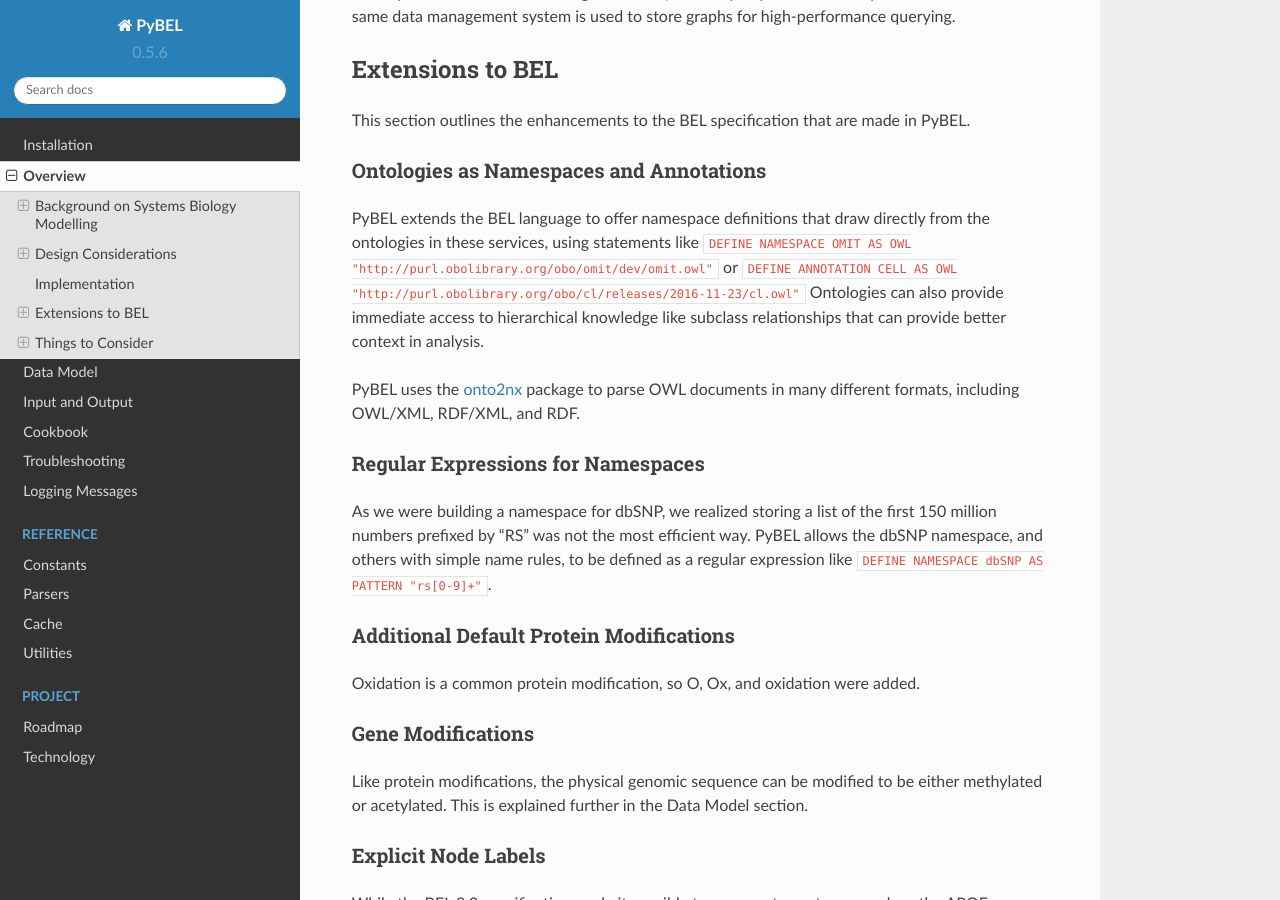
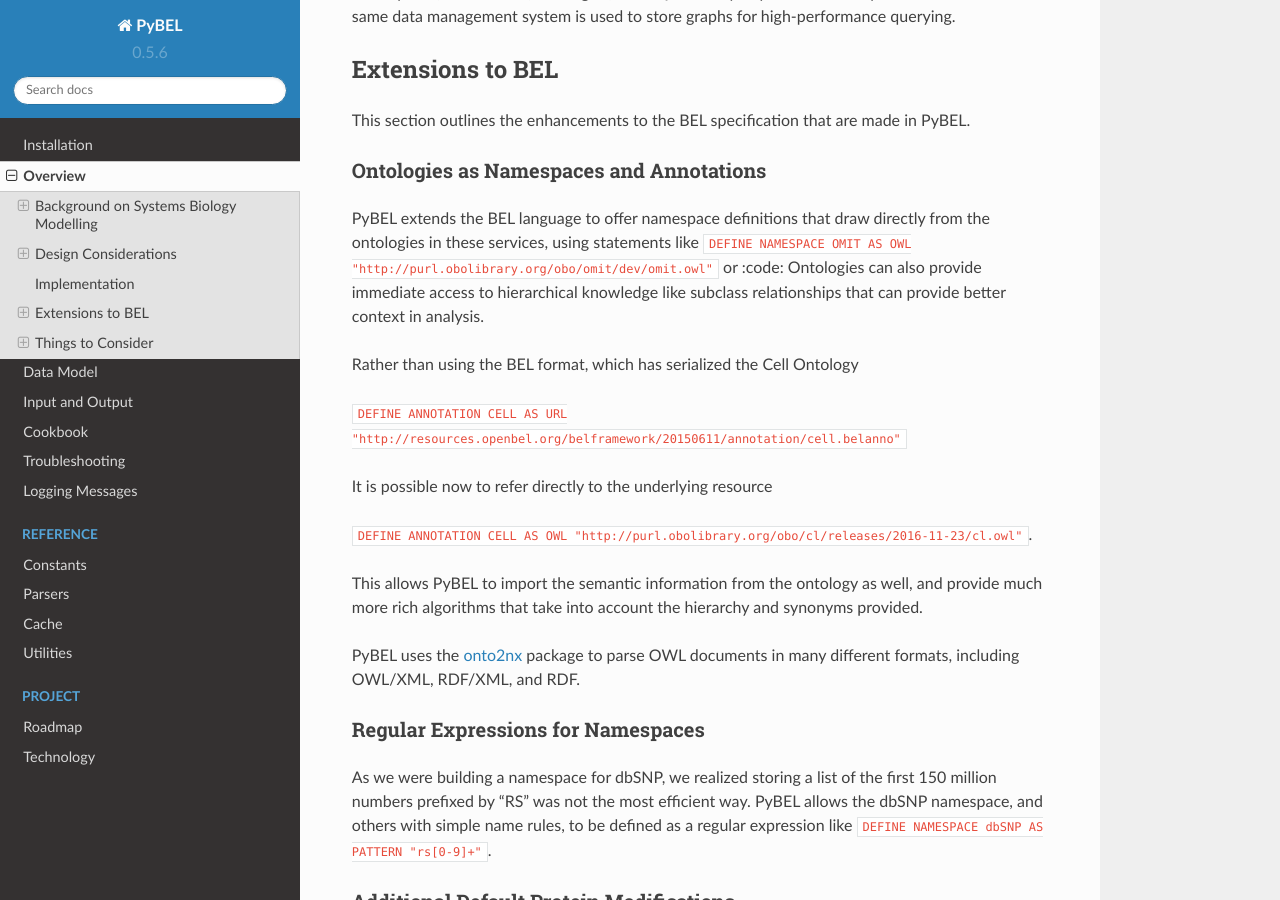
Before and after one commit to pybel/pybel, a Sphinx documentation site: the page built from docs/source/overview.rst, in a window 1280 px wide and 900 px high, scrolled down 1800 px. Built offline with Sphinx 7.4.7 and the Read the Docs theme 2.0.0, drawn with Linux system fonts in a browser that asks for light colours.

Commit message:
Update docs
[skip ci]

```diff
--- a/docs/source/io.rst
+++ b/docs/source/io.rst
@@ -26,7 +26,6 @@
 
 Node Link JSON
 ~~~~~~~~~~~~~~
-
 .. autofunction:: pybel.to_json
 .. autofunction:: pybel.from_json
 
@@ -38,7 +37,6 @@
 
 CX JSON
 ~~~~~~~
-
 .. autofunction:: pybel.to_cx
 .. autofunction:: pybel.from_cx
 
--- a/docs/source/overview.rst
+++ b/docs/source/overview.rst
@@ -80,9 +80,20 @@
 ~~~~~~~~~~~~~~~~~~~~~~~~~~~~~~~~~~~~~~~~
 PyBEL extends the BEL language to offer namespace definitions that draw directly from the ontologies in these services,
 using statements like :code:`DEFINE NAMESPACE OMIT AS OWL "http://purl.obolibrary.org/obo/omit/dev/omit.owl"` or
-:code:`DEFINE ANNOTATION CELL AS OWL "http://purl.obolibrary.org/obo/cl/releases/2016-11-23/cl.owl"`
+:code:
 Ontologies can also provide immediate access to hierarchical knowledge like subclass relationships that can provide
 better context in analysis.
+
+Rather than using the BEL format, which has serialized the Cell Ontology
+
+``DEFINE ANNOTATION CELL AS URL "http://resources.openbel.org/belframework/20150611/annotation/cell.belanno"``
+
+It is possible now to refer directly to the underlying resource
+
+``DEFINE ANNOTATION CELL AS OWL "http://purl.obolibrary.org/obo/cl/releases/2016-11-23/cl.owl"``.
+
+This allows PyBEL to import the semantic information from the ontology as well, and provide much more rich
+algorithms that take into account the hierarchy and synonyms provided.
 
 PyBEL uses the `onto2nx <https://github.com/cthoyt/onto2nx>`_ package to parse OWL documents in many different
 formats, including OWL/XML, RDF/XML, and RDF.
--- a/src/pybel/__init__.py
+++ b/src/pybel/__init__.py
@@ -1,6 +1,7 @@
 # -*- coding: utf-8 -*-
 
 """
+
 PyBEL is tested on both Python3 and legacy Python2 installations on Mac OS and Linux using
 `Travis CI <https://travis-ci.org/pybel/pybel>`_.
 
@@ -11,6 +12,7 @@
 
 Easiest
 ~~~~~~~
+Download the latest stable code from `PyPI <https://pypi.python.org/pypi/pybel>`_ with:
 
 .. code-block:: sh
 
@@ -18,6 +20,7 @@
 
 Get the Latest
 ~~~~~~~~~~~~~~~
+Download the most recent code from `GitHub <https://github.com/pybel/pybel>`_ with:
 
 .. code-block:: sh
 
@@ -25,6 +28,7 @@
 
 For Developers
 ~~~~~~~~~~~~~~
+Clone the repository from `GitHub <https://github.com/pybel/pybel>`_ and install in editable mode with:
 
 .. code-block:: sh
 
```
Also changed, not shown: other parts of docs/source/io.rst (+2 -2 lines), 1 other file.
